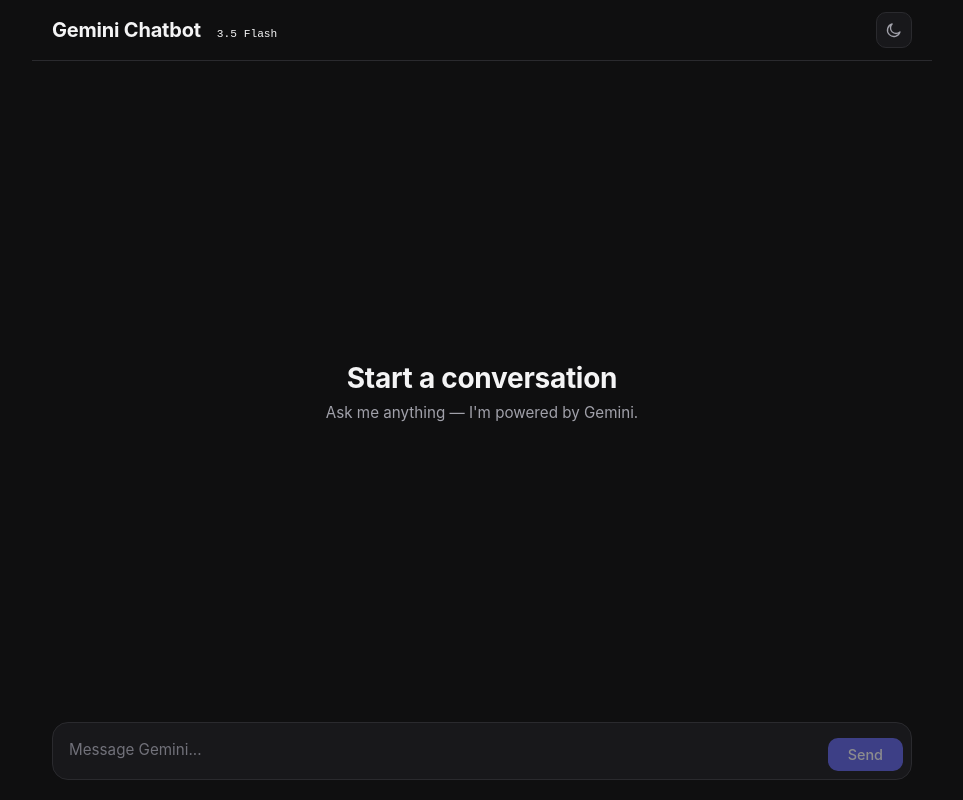
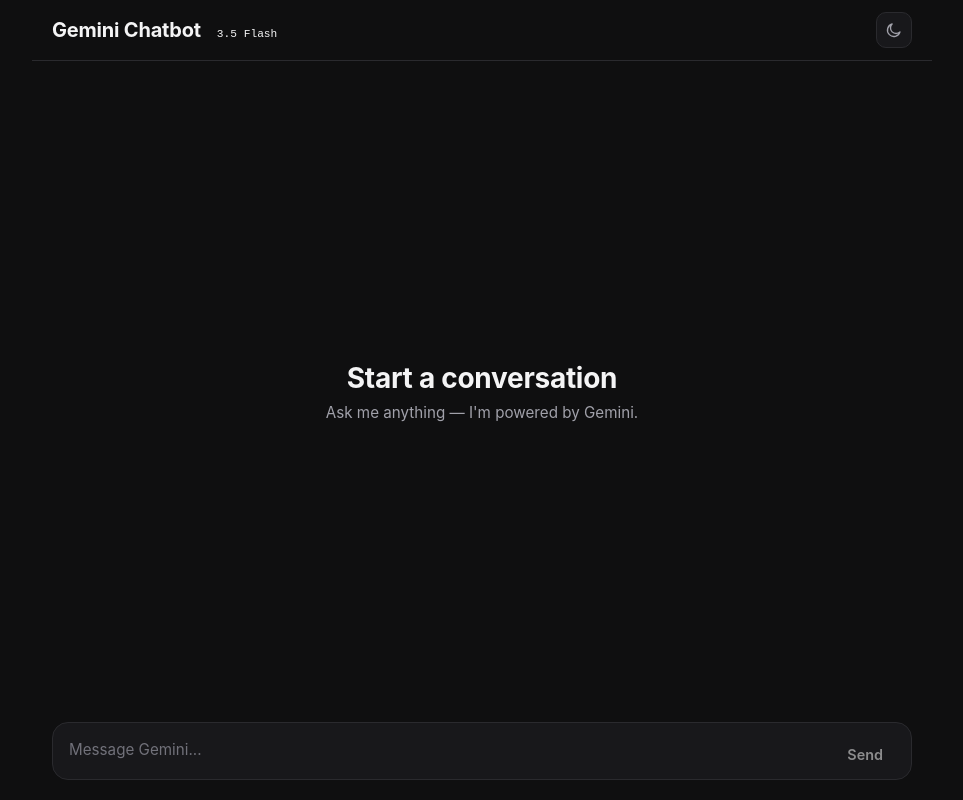
Before and after one commit to masudibnmusa/gemini-chatbot, a React (Vite) app in the folder client/: page / in a window 1280 px wide. Shown: the whole page, without its empty margins (158-1121 px from the left). Built offline with nearby package versions, Linux system fonts and the light colour scheme; no server answers.

Commit message:
updating client/src/components/ui/Button.css

```diff
--- a/client/src/components/ui/Button.css
+++ b/client/src/components/ui/Button.css
@@ -1,4 +1,3 @@
-/* Button.css */
 .btn {
   display: inline-flex;
   align-items: center;
@@ -7,8 +6,13 @@
   border: none;
   border-radius: var(--radius-md);
   font-size: 0.9rem;
-  font-weight: 500;
-  transition: background-color var(--transition-fast), opacity var(--transition-fast);
+  font-weight: 600;
+  transition: background-color var(--transition-fast), opacity var(--transition-fast),
+    transform var(--transition-fast);
+}
+
+.btn:active:not(:disabled) {
+  transform: scale(0.97);
 }
 
 .btn:disabled {
@@ -17,12 +21,12 @@
 }
 
 .btn-primary {
-  background-color: var(--color-primary);
-  color: #fff;
+  background-color: var(--color-accent);
+  color: #ffffff;
 }
 
 .btn-primary:hover:not(:disabled) {
-  background-color: var(--color-primary-hover);
+  background-color: var(--color-accent-hover);
 }
 
 .btn-default {
```
